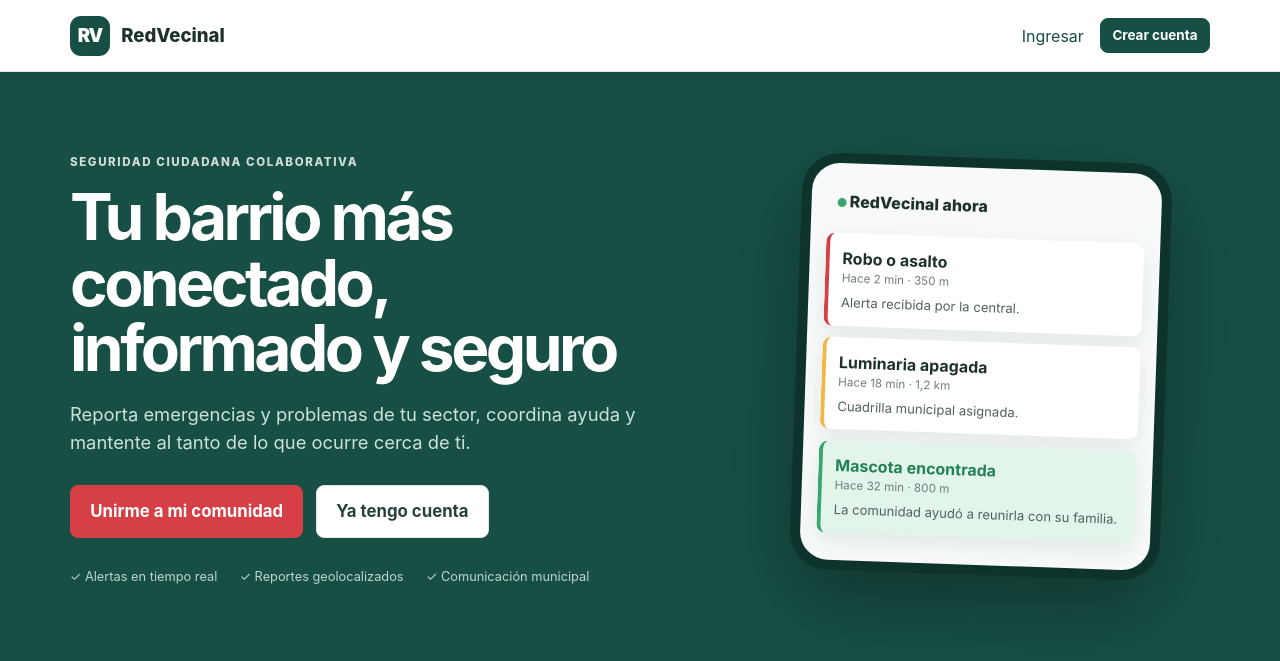
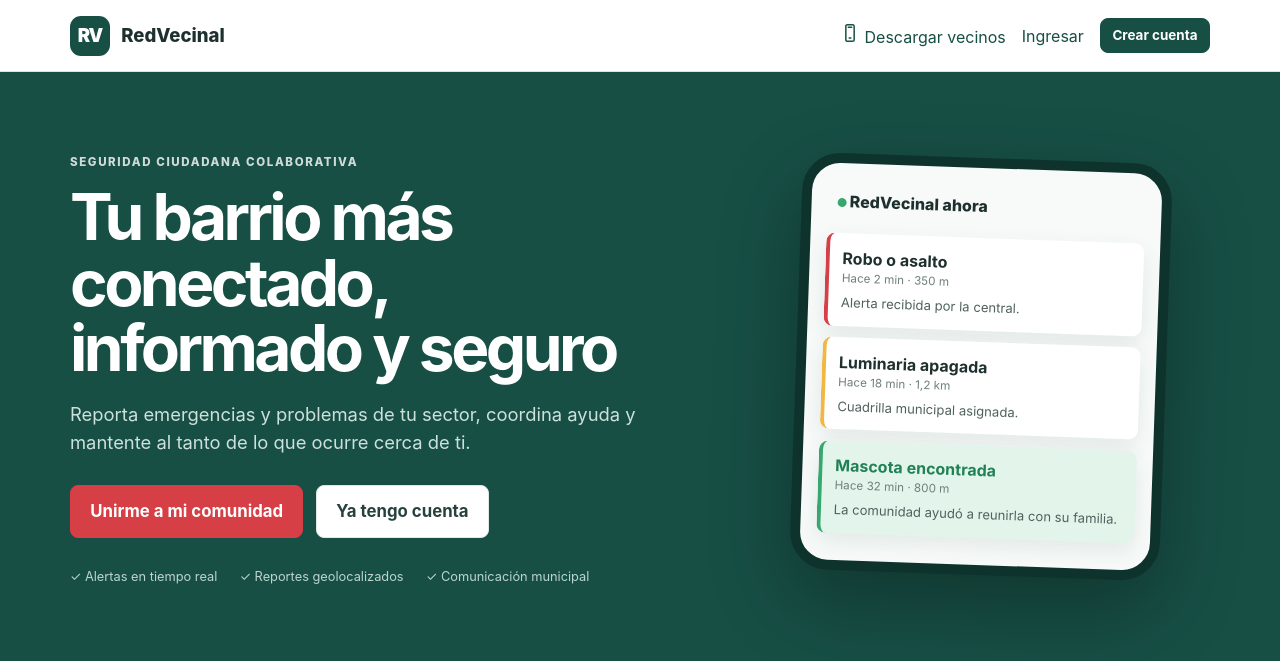
Before and after one commit to erwinislasegura/redvecinal, a PHP site: page / in a window 1280 px wide. Shown: the top 661 px of the page. Run offline with PHP 8.4, Linux system fonts and the light colour scheme; data comes from the database, SQL or seed files in the repository; some libraries are stand-ins or nearby versions.

Commit message:
Crear portal público Descargar vecinos

```diff
--- a/app/Views/layouts/header.php
+++ b/app/Views/layouts/header.php
@@ -90,7 +90,7 @@ $unreadNotifications = $currentUser
     </header>
     <main class="content">
 <?php else: ?>
-  <header class="public-nav"><div class="container nav-inner"><a class="brand brand-dark" href="<?= url() ?>"><span class="brand-symbol">RV</span><span>RedVecinal</span></a><nav><a href="<?= url('ingresar') ?>">Ingresar</a><a class="btn btn-primary btn-sm" href="<?= url('registro') ?>">Crear cuenta</a></nav></div></header>
+  <header class="public-nav"><div class="container nav-inner"><a class="brand brand-dark" href="<?= url() ?>"><span class="brand-symbol">RV</span><span>RedVecinal</span></a><nav><a class="download-neighbor-link" href="<?= url('vecinos') ?>"><?= svg_icon('phone') ?> Descargar vecinos</a><a class="public-login-link" href="<?= url('ingresar') ?>">Ingresar</a><a class="btn btn-primary btn-sm" href="<?= url('vecinos#registro') ?>">Crear cuenta</a></nav></div></header>
   <main>
 <?php endif; ?>
 
```
